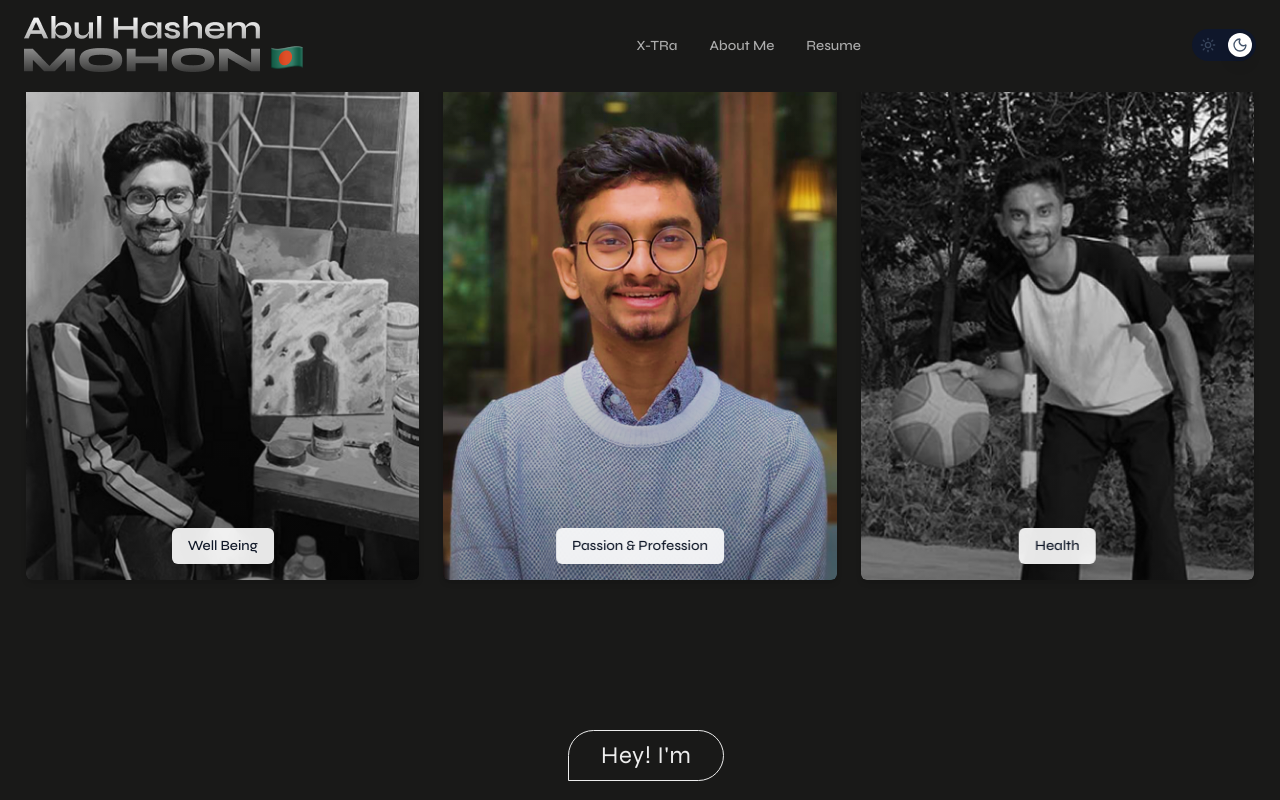
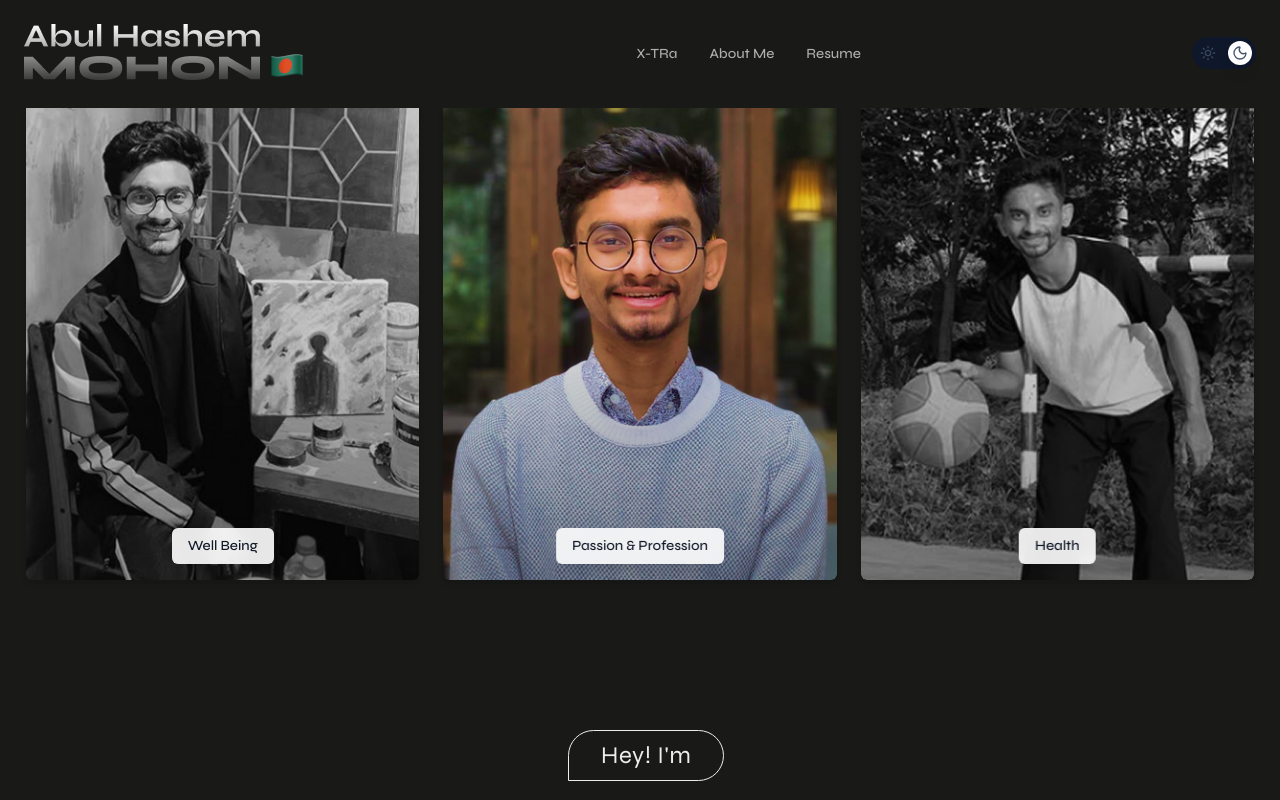
Before and after one commit to KhandakerSamin/mohon-frontend, a Next.js app: page /about in a window 1280 px wide. Both pictures are taken after a click on the button "Toggle theme". Shown: the top 800 px of the page. Built offline with nearby package versions, Linux system fonts and the light colour scheme.

Commit message:
Navbar fidback solve

```diff
--- a/src/components/Global/Navbar.js
+++ b/src/components/Global/Navbar.js
@@ -49,7 +49,7 @@ const Navbar = () => {
             <div className="flex items-center justify-between">
               {/* Logo placeholder */}
               <Link href="/" className="inline-block">
-                <div className="w-[120px] h-[45px]" /> {/* Placeholder with same dimensions */}
+                <div className="w-[150px] h-[50px]" />
               </Link>
 
               {/* Desktop links */}
@@ -174,15 +174,15 @@ const Navbar = () => {
 
       {/* Navbar */}
       <nav className="fixed top-0 left-0 right-0 z-50 backdrop-blur-xl bg-background text-foreground/70">
-        <div className="max-w-7xl mx-auto px-4 sm:px-6 py-3 sm:py-4">
+        <div className="max-w-7xl mx-auto px-4 sm:px-6 py-3 sm:py-6">
           <div className="flex items-center justify-between">
             {/* Logo */}
             <Link href="/" className="inline-block">
               <Image
                 src={currentTheme === "dark" ? "/NewLogoDark.png" : "/NewLogo.png"}
                 alt="Md Abul Hashem Logo"
-                width={120}
-                height={45}
+                width={150}
+                height={50}
                 priority
                 className="h-auto w-auto object-contain"
               />
```
